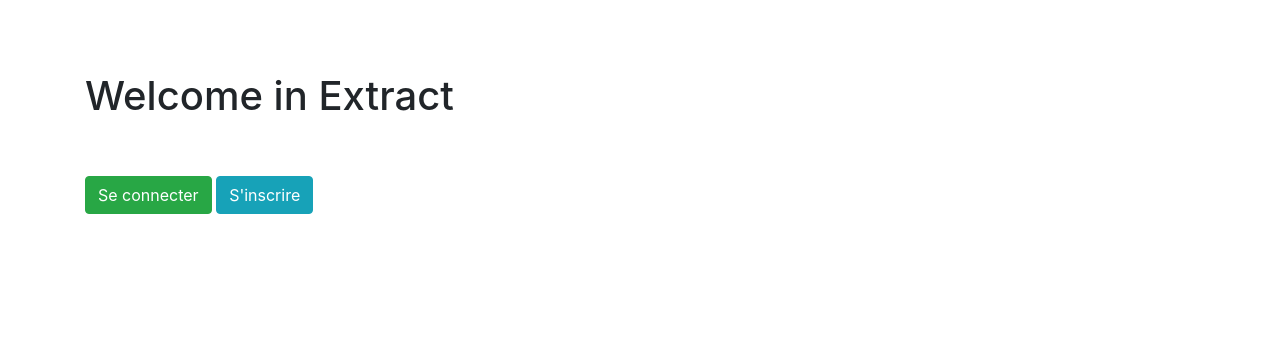
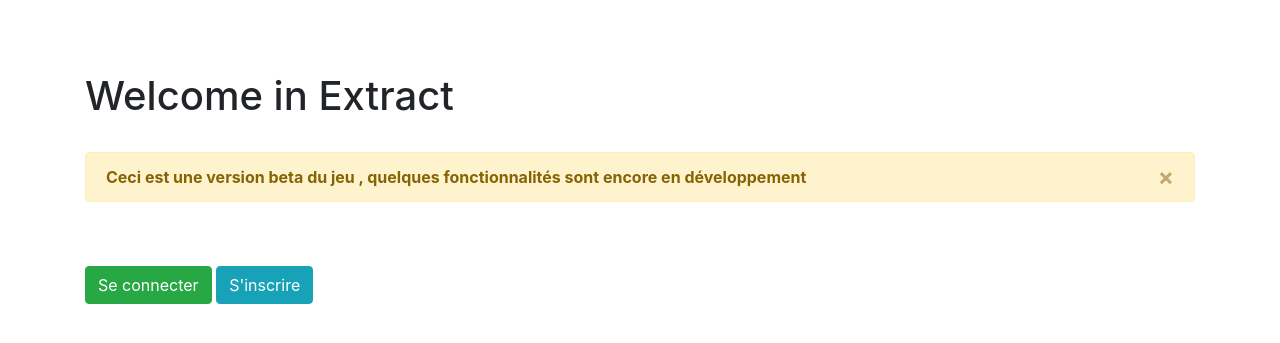
Before and after one commit to swve/extractgame, a Symfony app: template templates/default/index.html.twig in a window 1280 px wide. Shown: the top 343 px of the page. Run offline with Twig, Linux system fonts and the light colour scheme; the template is opened without the code that fills it, so the values that code supplies are empty; some libraries are stand-ins or nearby versions.

Commit message:
Minor changes

```diff
--- a/templates/default/index.html.twig
+++ b/templates/default/index.html.twig
@@ -21,7 +21,18 @@
     <br>
     <br>
     <br>
-    <h1>Welcome in Extract </h1>
+    <h1>Welcome in Extract  </h1>
+    <br>
+    <div class="alert alert-warning alert-dismissible fade show" role="alert">
+      <button type="button" class="close" data-dismiss="alert" aria-label="Close">
+        <span aria-hidden="true">&times;</span>
+      </button>
+      <strong>Ceci est une version beta du jeu , quelques fonctionnalités sont encore en développement </strong>
+    </div>
+
+    <script>
+      $(".alert").alert();
+    </script>
     <br><br>
 
     {% if app.user %}
```
